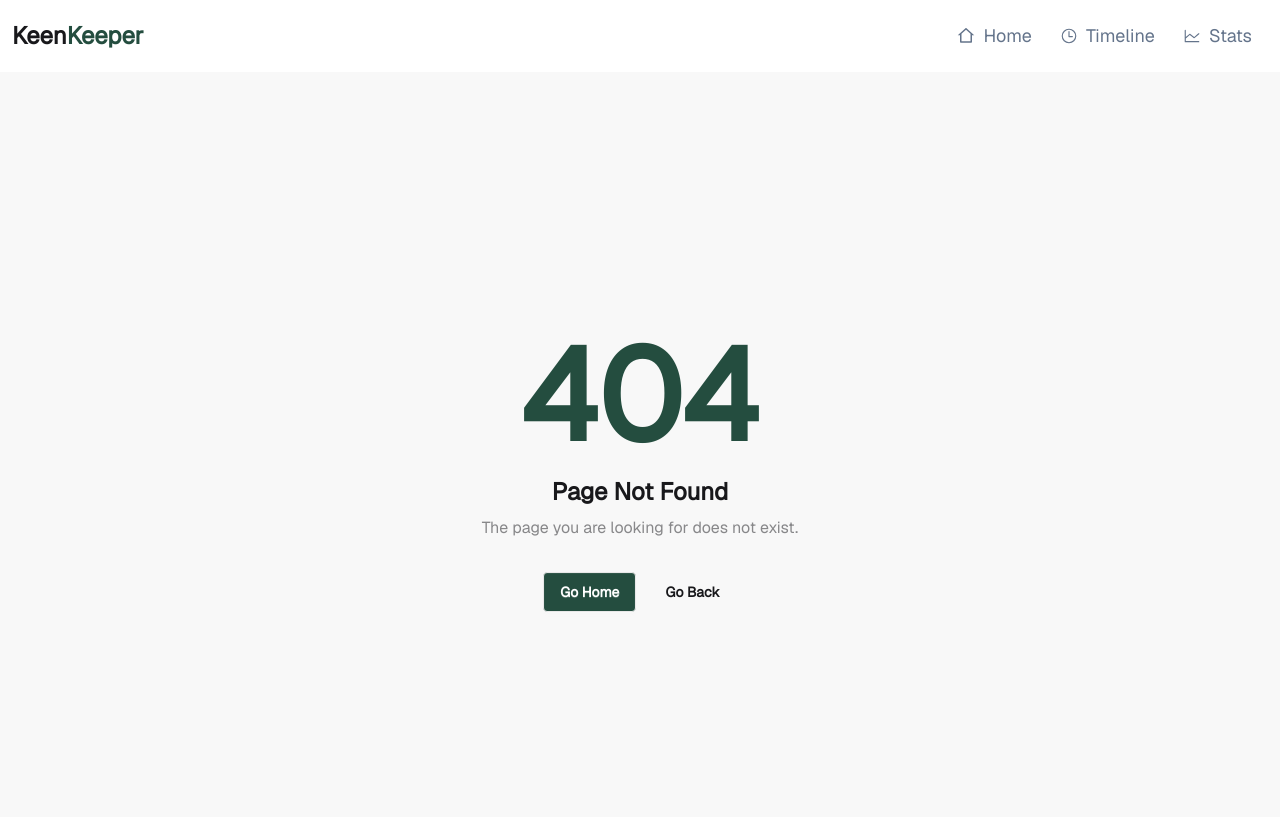
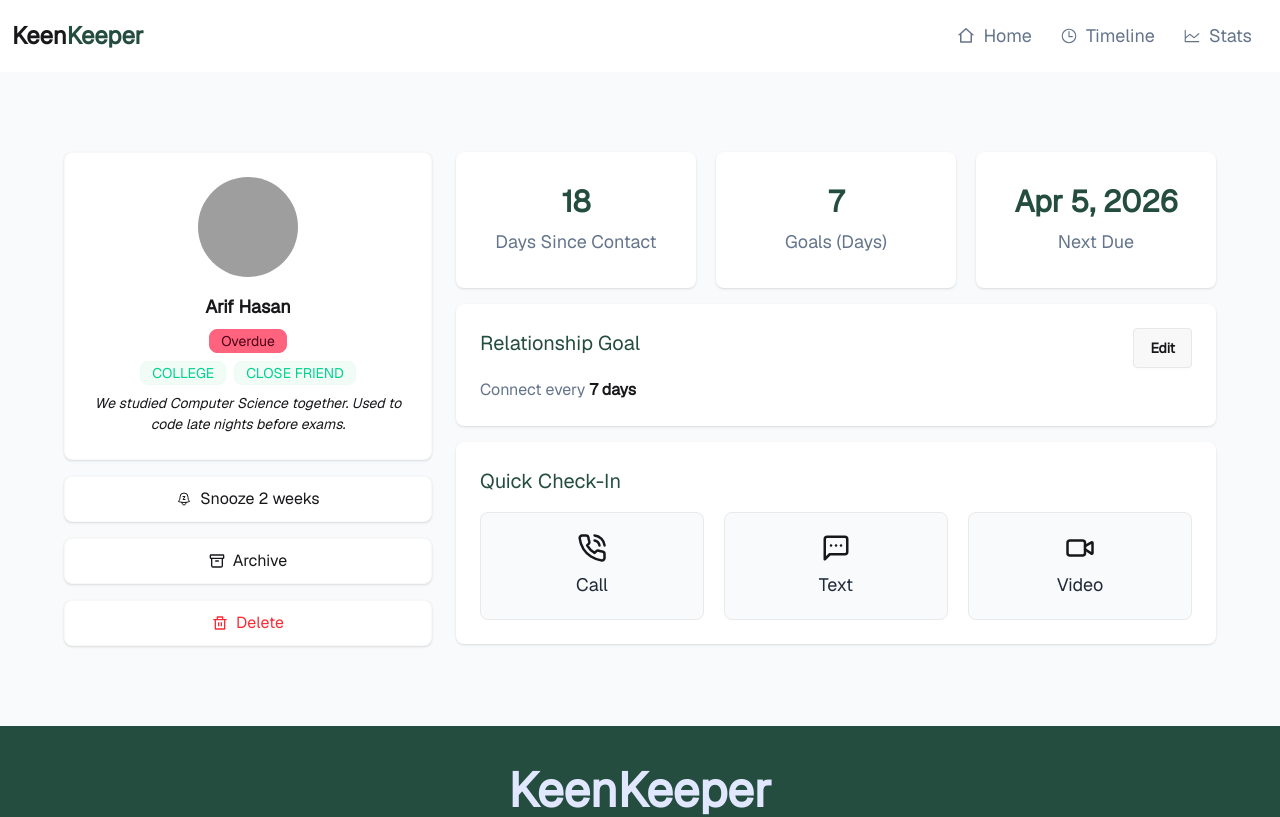
Before and after one commit to mjaabdullah/keen-keeper, a React (Vite) app: page /friend/1 in a window 1280 px wide. Shown: the top 817 px of the page. Built offline with nearby package versions, Linux system fonts and the light colour scheme; grey boxes are pictures that could not be loaded.

Commit message:
Add friend details page

```diff
--- a/src/components/friends/FriendCard.jsx
+++ b/src/components/friends/FriendCard.jsx
@@ -1,5 +1,8 @@
+import { useNavigate } from "react-router";
+
 const FriendCard = ({ friend }) => {
-  const { name, days_since_contact, status, picture, tags } = friend;
+  const { id, name, days_since_contact, status, picture, tags } = friend;
+  const navigate = useNavigate();
 
   const getStatusBadge = () => {
     if (status === "overdue") {
@@ -15,7 +18,10 @@ const FriendCard = ({ friend }) => {
   };
 
   return (
-    <div className="card bg-base-100 shadow hover:shadow-xl transition-all duration-300 h-full flex flex-col border border-base-200">
+    <div
+      onClick={() => navigate(`friend/${id}`)}
+      className="card bg-base-100 shadow hover:shadow-xl transition-all duration-300 h-full flex flex-col border border-base-200"
+    >
       <div className="card-body items-center text-center p-6">
         <div className="w-20 h-20 rounded-full overflow-hidden border-4 border-white shadow-md mb-2">
           <img
--- /dev/null
+++ b/src/pages/FriendDetails/FriendDetails.jsx
@@ -0,0 +1,41 @@
+import { useEffect, useState } from "react";
+import { useParams } from "react-router";
+import { PropagateLoader } from "react-spinners";
+import LeftCard from "./LeftCard";
+import RightCard from "./RightCard";
+
+const FriendDetails = () => {
+  const { id } = useParams();
+  const [friends, setFriends] = useState([]);
+  const [loading, setLoading] = useState(true);
+  useEffect(() => {
+    const dataFetch = async () => {
+      const res = await fetch("/friends.json");
+      const data = await res.json();
+      setFriends(data);
+      setLoading(false);
+    };
+    dataFetch();
+  }, []);
+
+  const currentFriend = friends.find((friend) => friend.id === Number(id));
+  console.log(currentFriend);
+
+  return (
+    <div className="container mx-auto px-3 my-20">
+      <div className="text-center">
+        {loading && <PropagateLoader color="#244D3F" size={22} />}
+      </div>
+      <div>
+        {currentFriend && (
+          <div className="max-w-6xl mx-auto grid grid-cols-1 lg:grid-cols-3 gap-6">
+            <LeftCard currentFriend={currentFriend} />
+            <RightCard currentFriend={currentFriend} />
+          </div>
+        )}
+      </div>
+    </div>
+  );
+};
+
+export default FriendDetails;
--- /dev/null
+++ b/src/pages/FriendDetails/LeftCard.jsx
@@ -0,0 +1,67 @@
+import { HiOutlineBellSnooze } from "react-icons/hi2";
+import { LuArchive } from "react-icons/lu";
+import { RiDeleteBinLine } from "react-icons/ri";
+
+const LeftCard = ({ currentFriend }) => {
+  const { id, name, days_since_contact, status, picture, tags, bio } =
+    currentFriend;
+
+  const getStatusBadge = () => {
+    if (status === "overdue") {
+      return <div className="badge badge-error badge-md">Overdue</div>;
+    }
+    if (status === "almost due") {
+      return <div className="badge badge-warning badge-md">Almost Due</div>;
+    }
+    if (status === "on-track") {
+      return <div className="badge badge-success badge-md">On-Track</div>;
+    }
+    return null;
+  };
+
+  return (
+    <div className="flex flex-col gap-4">
+      <div className="card bg-base-100 shadow flex flex-col border border-base-200">
+        <div className="card-body items-center text-center p-6">
+          <div className="w-25 h-25 rounded-full overflow-hidden  mb-2">
+            <img
+              src={picture || `https://i.pravatar.cc/300?u=${name}`}
+              alt={name}
+              className="w-full h-full object-cover"
+            />
+          </div>
+
+          <h2 className="font-semibold text-lg text-base-content">{name}</h2>
+          <div className="mt-auto">{getStatusBadge()}</div>
+          <div className="flex flex-wrap gap-2 justify-center">
+            {tags.map((tag, index) => (
+              <div
+                key={index}
+                className="badge badge-soft font-medium badge-success"
+              >
+                {tag.toUpperCase()}
+              </div>
+            ))}
+          </div>
+          <em>{bio}</em>
+        </div>
+      </div>
+      <div className="space-y-4">
+        <div className="bg-base-100 shadow flex justify-center items-center border border-base-200 rounded-lg p-2.5 gap-2">
+          <HiOutlineBellSnooze />
+          Snooze 2 weeks
+        </div>
+        <div className="bg-base-100 shadow flex justify-center items-center border border-base-200 rounded-lg p-2.5 gap-2">
+          <LuArchive />
+          Archive
+        </div>
+        <div className="bg-base-100 shadow flex justify-center items-center border border-base-200 rounded-lg p-2.5 gap-2 text-red-500">
+          <RiDeleteBinLine />
+          Delete
+        </div>
+      </div>
+    </div>
+  );
+};
+
+export default LeftCard;
--- /dev/null
+++ b/src/pages/FriendDetails/RightCard.jsx
@@ -0,0 +1,82 @@
+import { LuMessageSquareMore, LuPhoneCall, LuVideo } from "react-icons/lu";
+import Card from "../../components/hero/Card";
+
+const RightCard = ({ currentFriend }) => {
+  const {
+    id,
+    name,
+    days_since_contact,
+    status,
+    picture,
+    tags,
+    bio,
+    goal,
+    next_due_date,
+  } = currentFriend;
+  const formatted = new Date(next_due_date).toLocaleDateString("en-US", {
+    year: "numeric",
+    month: "short",
+    day: "numeric",
+  });
+  const contactData = [
+    {
+      title: "Days Since Contact",
+      count: days_since_contact,
+    },
+    {
+      title: "Goals (Days)",
+      count: goal,
+    },
+    {
+      title: "Next Due",
+      count: formatted,
+    },
+  ];
+  return (
+    <div className="lg:col-span-2 space-y-4">
+      <div className="grid grid-cols-1 lg:grid-cols-3 gap-5">
+        {contactData.map((data, ind) => (
+          <Card title={data.title} count={data.count} key={ind} />
+        ))}
+      </div>
+      <div className="bg-white rounded-lg shadow-sm flex  justify-between p-6">
+        <div className=" space-y-5">
+          <h3 className="text-[#244D3F] text-[20px]">Relationship Goal</h3>
+          <span>
+            <span className="text-[#64748B]">Connect every</span>{" "}
+            <strong>{goal} days</strong>
+          </span>
+        </div>
+        <div>
+          <button className="btn">Edit</button>
+        </div>
+      </div>
+
+      <div className="bg-white rounded-lg shadow-sm p-6">
+        <h3 className="text-[#244D3F] text-[20px] mb-4">Quick Check-In</h3>
+        <div className="grid grid-cols-1 lg:grid-cols-3 gap-5">
+          <div className="bg-[#F8FAFC] rounded-lg border border-[#E9E9E9] p-5 text-lg flex flex-col items-center gap-2">
+            <span className="text-3xl">
+              <LuPhoneCall />
+            </span>
+            <span className="text-[#1F2937]">Call</span>
+          </div>
+          <div className="bg-[#F8FAFC] rounded-lg border border-[#E9E9E9] p-5 text-lg flex flex-col items-center gap-2">
+            <span className="text-3xl">
+              <LuMessageSquareMore />
+            </span>
+            <span className="text-[#1F2937]">Text</span>
+          </div>
+          <div className="bg-[#F8FAFC] rounded-lg border border-[#E9E9E9] p-5 text-lg flex flex-col items-center gap-2">
+            <span className="text-3xl">
+              <LuVideo />
+            </span>
+            <span className="text-[#1F2937]">Video</span>
+          </div>
+        </div>
+      </div>
+    </div>
+  );
+};
+
+export default RightCard;
--- a/src/routes/Routes.jsx
+++ b/src/routes/Routes.jsx
@@ -1,6 +1,7 @@
 import { createBrowserRouter } from "react-router";
 import MainLayout from "../layout/MainLayout";
 import ErrorPage from "../pages/ErrorPage/ErrorPage";
+import FriendDetails from "../pages/FriendDetails/FriendDetails";
 import HomePage from "../pages/HomePage/HomePage";
 import Stats from "../pages/Stats/Stats";
 import Timeline from "../pages/Timeline/Timeline";
@@ -22,6 +23,10 @@ export const router = createBrowserRouter([
         path: "stats",
         Component: Stats,
       },
+      {
+        path: "friend/:id",
+        Component: FriendDetails,
+      },
     ],
     errorElement: <ErrorPage />,
   },
```
